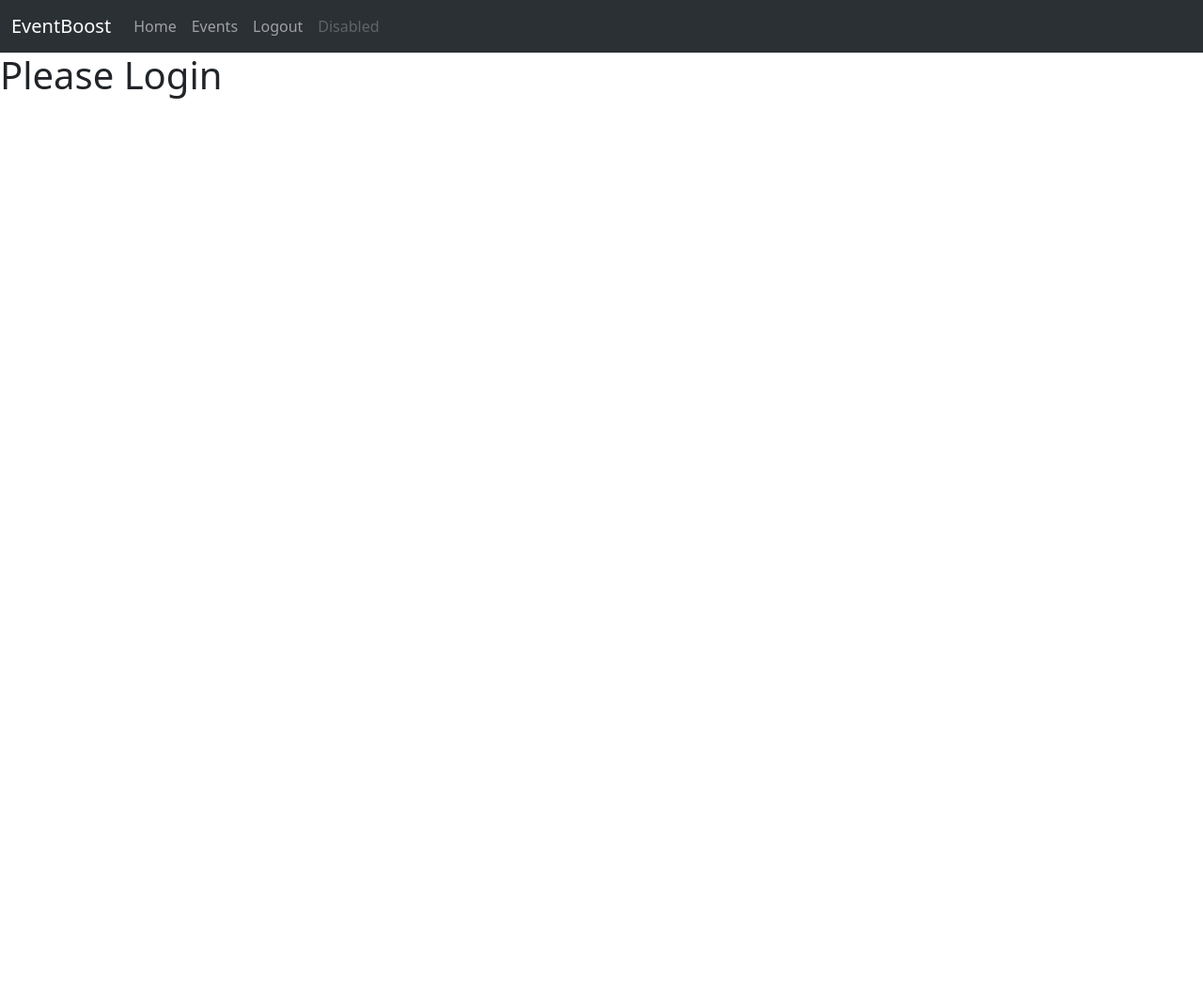
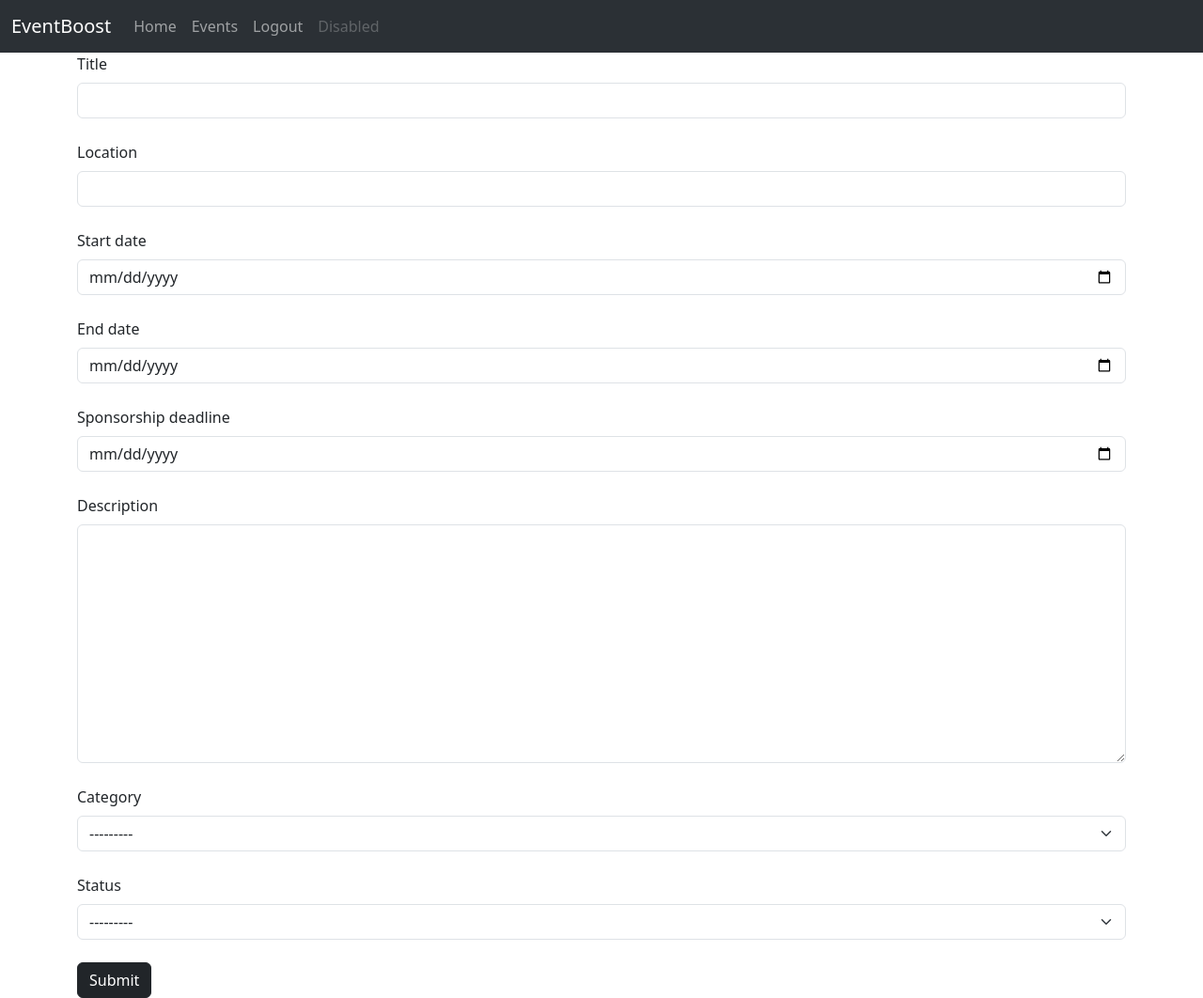
Before and after one commit to sd8capricon/eventboost, a Django app: page /events/create_event/ in a window 1280 px wide. Shown: the whole page at 94% size. Before the commit the page ends 105 px from the top, so only its background shows below. Run offline with Django 4.2, Linux system fonts and the light colour scheme; the visitor is signed in with stand-in values (Sample User, id 1).

Commit message:
form-control to fields

```diff
--- a/events/forms.py
+++ b/events/forms.py
@@ -12,9 +12,14 @@ class EventForm(forms.ModelForm):
         model = Event
         exclude = ["organizer", "sponsors"]
         widgets = {
-            "end_date": DateInput,
-            "start_date": DateInput,
-            "sponsorship_deadline": DateInput,
+            "title": forms.TextInput(attrs={"class": "form-control"}),
+            "location": forms.TextInput(attrs={"class": "form-control"}),
+            "end_date": DateInput(attrs={"class": "form-control"}),
+            "start_date": DateInput(attrs={"class": "form-control"}),
+            "sponsorship_deadline": DateInput(attrs={"class": "form-control"}),
+            "description": forms.Textarea(attrs={"class": "form-control"}),
+            "category": forms.Select(attrs={"class": "form-select"}),
+            "status": forms.Select(attrs={"class": "form-select"}),
         }
 
     def save(self, commit=True, organizer_id=None):
@@ -32,6 +37,12 @@ class TierForm(forms.ModelForm):
         model = SponsorshipTier
         exclude = ["event"]
 
+        widgets = {
+            "name": forms.TextInput(attrs={"class": "form-control"}),
+            "price": forms.NumberInput(attrs={"class": "form-control"}),
+            "benefits": forms.Textarea(attrs={"class": "form-control"}),
+        }
+
     def save(self, commit=True, event_id=None):
         tier = super().save(commit=False)
         if event_id:
--- a/events/models.py
+++ b/events/models.py
@@ -6,6 +6,17 @@ from accounts.models import Account
 
 class Event(models.Model):
     CATEGORY_CHOICES = (
+        ("conference", "conference"),
+        ("workshop", "workshop"),
+        ("webinar", "webinar"),
+        ("networking", "networking"),
+        ("hackathon", "hackathon"),
+        ("sports", "sports"),
+        ("music", "music"),
+        ("art", "art"),
+    )
+
+    STATUS_CHOICES = (
         # (value, display)
         ("open", "open"),
         ("closed", "close"),
@@ -18,9 +29,11 @@ class Event(models.Model):
     end_date = models.DateField()
     sponsorship_deadline = models.DateField()
     description = models.TextField()
-    category = models.CharField(max_length=100)  # Sports, Hackathon
+    category = models.CharField(
+        max_length=100, choices=CATEGORY_CHOICES
+    )  # Sports, Hackathon
     # Open, Closed, Cancelled
-    status = models.CharField(max_length=100, choices=CATEGORY_CHOICES)
+    status = models.CharField(max_length=100, choices=STATUS_CHOICES)
     organizer = models.ForeignKey(
         Account,
         on_delete=models.CASCADE,
--- a/events/views.py
+++ b/events/views.py
@@ -63,6 +63,7 @@ def EditEvent(request, pk):
         form = EventForm(request.POST, instance=event)
         if form.is_valid():
             form.save()
+            return redirect("manage_events")
     else:
         form = EventForm(instance=event)
     return render(request, "events/event_edit.html", {"form": form, "event": event})
--- a/templates/events/event_create.html
+++ b/templates/events/event_create.html
@@ -1,13 +1,24 @@
 {% extends "base.html" %}
 
 {% block content %}
-{% if user.account.is_organizer %}
-<form action="" method="post">
-    {% csrf_token %}
-    {{ form.as_div }}
-    <button type="submit">Submit</button>
-</form>
-{% else %}
-<h1>Please Login</h1>
-{% endif %}
+    <div class="container">
+        <div>
+            <form action="{% url 'create_event' %}" method="post">
+                {% csrf_token %}
+                {% for field in form %}
+                    <div class="mb-4">
+                        <label for={{ field.name }} class="form-label">{{ field.label }}</label>
+                        {{ field }}
+                        {% if field.help_text %}
+                            <small class="form-text text-muted">{{ field.help_text }}</small>
+                        {% endif %}
+                        {% for error in field.errors %}
+                            <div class="alert alert-danger">{{ error }}</div>
+                        {% endfor %}
+                    </div>
+                {% endfor %}
+                <button class="btn btn-dark" type="submit">Submit</button>
+            </form>
+        </div>
+    </div>
 {% endblock content %}
--- a/templates/events/event_detail.html
+++ b/templates/events/event_detail.html
@@ -14,7 +14,7 @@
                 <p>{{ event.description }}</p>
                 <h4>Sponsorship Tiers</h4>
                 <div class="row">
-                    {% if not user.is_authenticated %}
+                    {% if not user.account.is_sponsor %}
                         <div>Please Log in with sponsor account to sponsor events</div>
                     {% endif %}
                     {% for tier in event.sponsorship_tier.all  %}
```
Also changed, not shown: templates/events/event_edit.html (+28 -9 lines), templates/events/tier_add.html (+13 -2 lines), templates/events/tier_edit.html (+14 -3 lines), events/migrations/0009_alter_event_category.py (added), events/migrations/0010_alter_event_category.py (added).
